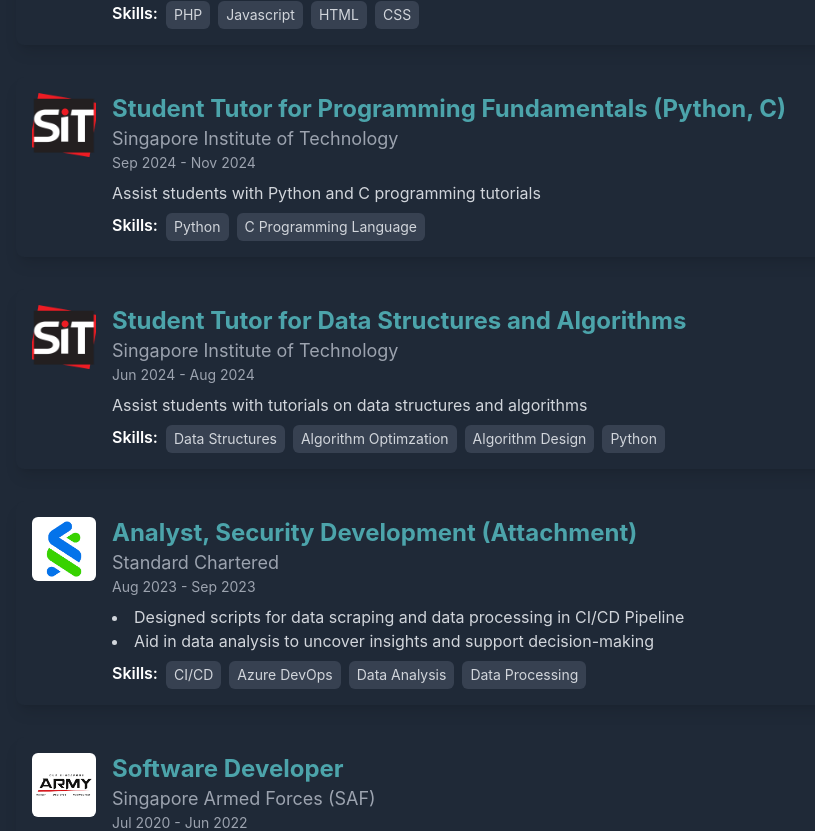
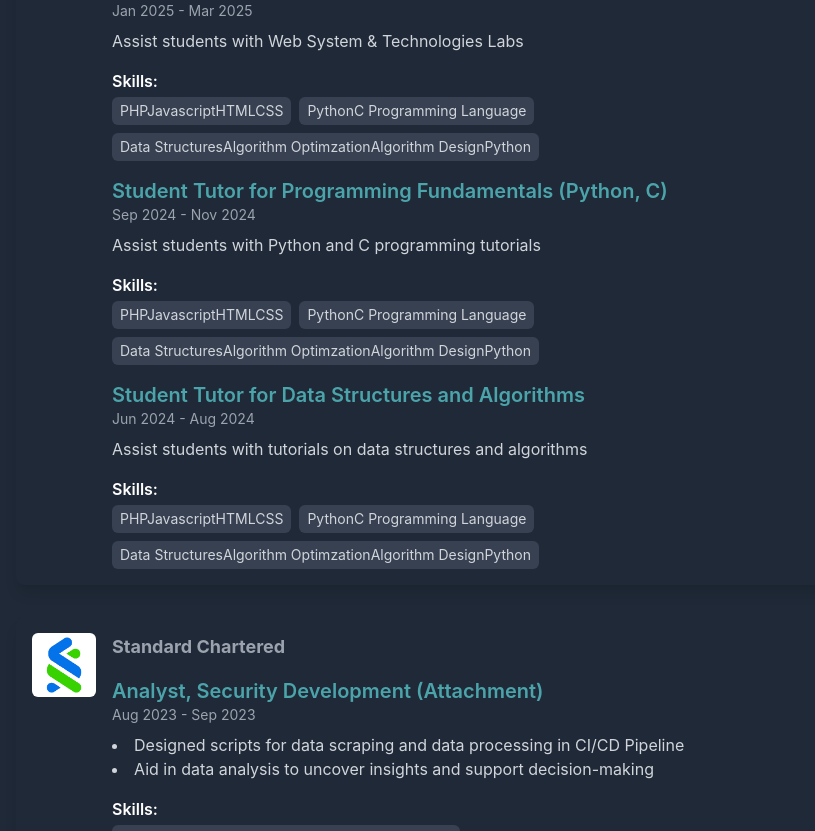
Before and after one commit to nickphoon/nickphoon.github.io, a React (Create React App) app: page / in a window 1280 px wide. Shown: the part 1387-2218 px from the top of the page, without its empty margins (144-959 px from the left). Built offline with nearby package versions, Linux system fonts and the light colour scheme.

Commit message:
update `JobExperience.js` for multiple jobs in the same Company

```diff
--- a/src/App.js
+++ b/src/App.js
@@ -225,6 +225,31 @@ function App() {
     // can put bandify, SiT n Drink, AI-Driven Sports Analysis and Improvement System
 
   ];
+  const groupedExperiences = Object.values(
+    jobExperiences.reduce((acc, job) => {
+      if (!acc[job.companyName]) {
+        acc[job.companyName] = {
+          companyImage: job.companyImage,
+          companyName: job.companyName,
+          jobTitle: [], // Multiple roles
+          date: [], // Multiple dates
+          description: [], // Multiple descriptions,
+          skills: []
+        };
+      }
+
+      acc[job.companyName].jobTitle.push(job.jobTitle);
+      acc[job.companyName].date.push(job.date);
+      acc[job.companyName].description.push(job.description);
+      acc[job.companyName].skills.push(job.skills)
+
+      return acc;
+    }, {})
+  ).map(company => ({
+    ...company
+  }));
+
+
 
   return (
 
@@ -267,7 +292,8 @@ function App() {
           data-aos={!disableAnimations ? (isMobileView ? "fade-down" : "fade-left") : ""}
         >
           <h1 className="text-4xl font-bold text-center mb-8">Experiences</h1>
-          {jobExperiences.map((experience, index) => (
+          {groupedExperiences.map((experience, index) => (
+
             <JobExperience
               key={index}
               companyImage={experience.companyImage}
--- a/src/components/jobExperience.js
+++ b/src/components/jobExperience.js
@@ -1,37 +1,38 @@
-import React from 'react';
 
-function JobExperience({ companyImage, companyName, jobTitle, date, skills, description }) {
+
+function JobExperience({ companyImage, companyName, jobTitle, date, description, skills }) {
   return (
-    <div className="flex items-start space-x-4 mb-8 p-4 bg-gray-800 rounded-lg shadow-lg ">
+    <div className="flex items-start space-x-4 mb-8 p-4 bg-gray-800 rounded-lg shadow-lg">
       <img src={companyImage} alt={`${companyName} logo`} className="h-16 w-16 rounded-md object-cover" />
       <div>
-        <h2 className="text-2xl font-bold"style={{ color: '#4ca4ab' }}>{jobTitle}</h2>
-        <h3 className="text-lg ">{companyName}</h3>
-        <p className="text-sm text-gray-400">{date}</p>
-        {/* Render description based on its type */}
-        {Array.isArray(description) ? (
-          <ul className="mt-2 text-gray-300 list-disc list-inside">
-            {description.map((point, index) => (
-              <li key={index}>{point}</li>
-            ))}
-          </ul>
-        ) : (
-          <p className="mt-2 text-gray-300">{description}</p>
-        )}
-        <div className="mt-2">
+        <h3 className="text-lg font-bold">{companyName}</h3>
 
+        {jobTitle.map((title, idx) => (
+          <div key={idx} className="mt-4">
+            <h2 className="text-xl font-semibold" style={{ color: '#4ca4ab' }}>{title}</h2>
+            <p className="text-sm text-gray-400">{date[idx]}</p>
+
+            {Array.isArray(description[idx]) ? (
+              <ul className="mt-2 text-gray-300 list-disc list-inside">
+                {description[idx].map((point, i) => (
+                  <li key={i}>{point}</li>
+                ))}
+              </ul>
+            ) : (
+              <p className="mt-2 text-gray-300">{description[idx]}</p>
+            )}
+             <div className="mt-4">
+          <h4 className="font-semibold text-white">Skills:</h4>
           <div className="flex flex-wrap gap-2 mt-1">
-          <h4 className="font-semibold text-white">Skills:</h4> {/* Flex container for skills */}
             {skills.map((skill, index) => (
-              <span
-                key={index}
-                className="bg-gray-700 text-gray-300 px-2 py-1 rounded-md text-sm"
-              >
+              <span key={index} className="bg-gray-700 text-gray-300 px-2 py-1 rounded-md text-sm">
                 {skill}
               </span>
             ))}
           </div>
         </div>
+          </div>
+        ))}
       </div>
     </div>
   );
```
